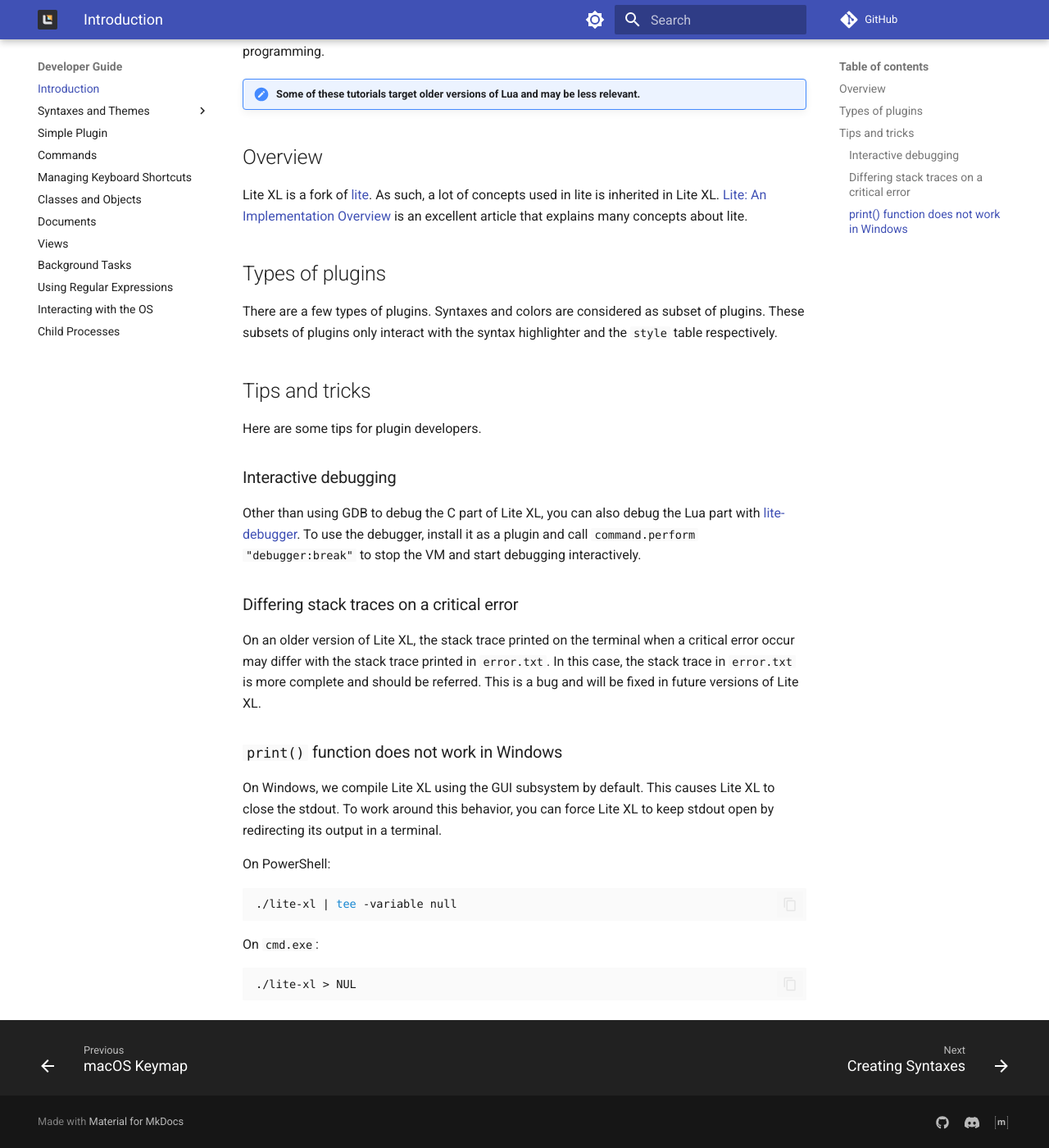
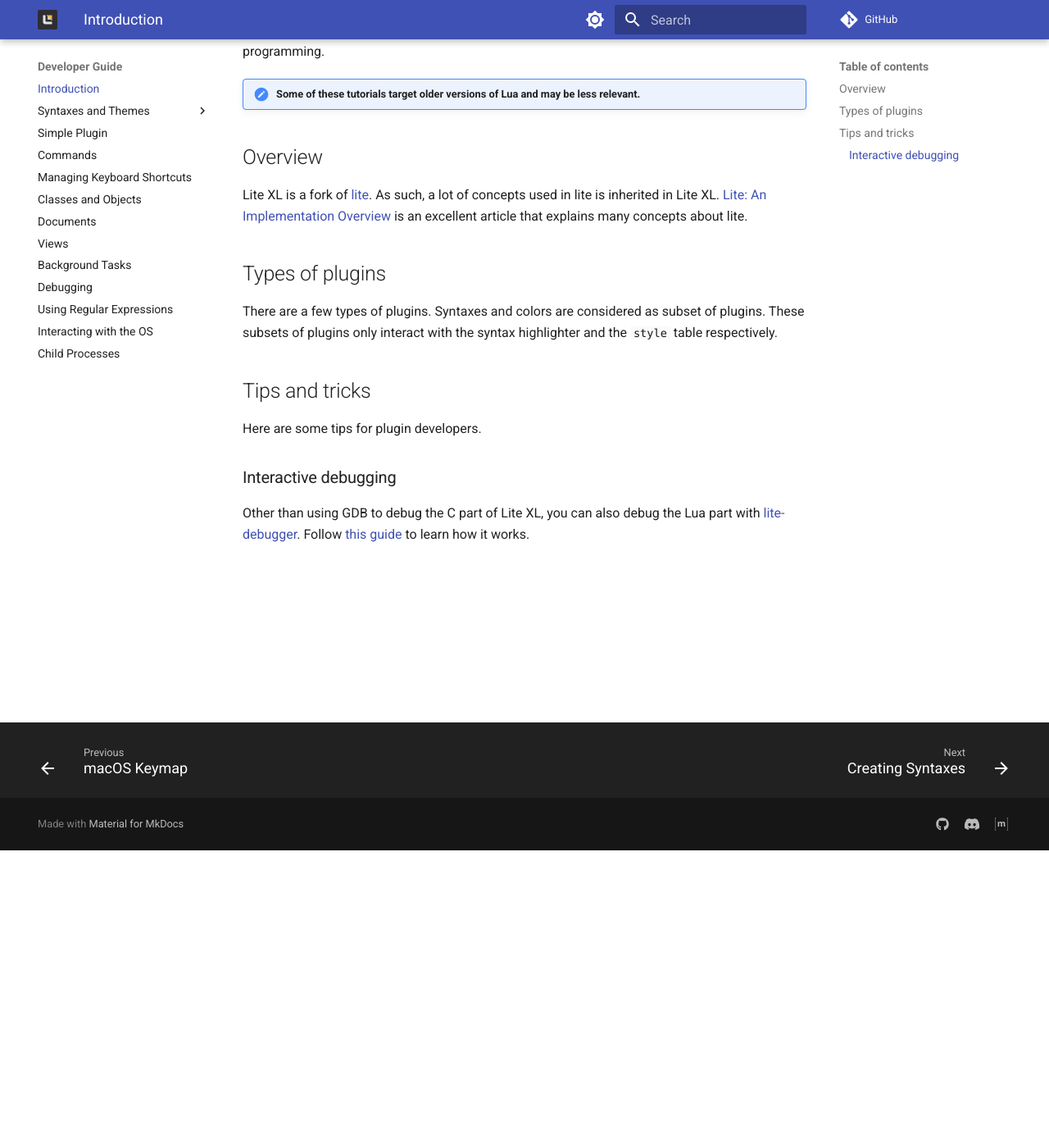
Before and after one commit to lite-xl/lite-xl.github.io, an MkDocs documentation site: the page built from docs/developer-guide/introduction.md, in a window 1280 px wide and 1400 px high, scrolled down 363 px. Shown: the whole window at 82% size. Built offline with MkDocs 1.6.1 and Material for MkDocs 9.7.7, drawn with Linux system fonts in a browser that asks for light colours; some web fonts are replaced; comment, search, counter and statistics services are not loaded; the version menu is left out.

Commit message:
Add guide on interactive debugging

````diff
--- a/docs/developer-guide/introduction.md
+++ b/docs/developer-guide/introduction.md
@@ -39,37 +39,7 @@
 
 Other than using GDB to debug the C part of Lite XL,
 you can also debug the Lua part with [lite-debugger][8].
-To use the debugger, install it as a plugin and call
-`command.perform "debugger:break"` to stop the VM and
-start debugging interactively.
-
-### Differing stack traces on a critical error
-
-On an older version of Lite XL, the stack trace printed on the terminal
-when a critical error occur may differ with the stack trace printed
-in `error.txt`.
-In this case, the stack trace in `error.txt` is more complete and
-should be referred.
-This is a bug and will be fixed in future versions of Lite XL.
-
-### `print()` function does not work in Windows
-
-On Windows, we compile Lite XL using the GUI subsystem by default.
-This causes Lite XL to close the stdout.
-To work around this behavior, you can force Lite XL to keep
-stdout open by redirecting its output in a terminal.
-
-On PowerShell:
-
-```powershell
-./lite-xl | tee -variable null
-```
-
-On `cmd.exe`:
-
-```batch
-./lite-xl > NUL
-```
+Follow [this guide][9] to learn how it works.
 
 
 [1]: https://www.lua.org/manual/5.4/
--- a/mkdocs.yml
+++ b/mkdocs.yml
@@ -141,6 +141,7 @@
       - "Documents": developer-guide/documents.md
       - "Views": developer-guide/views.md
       - "Background Tasks": developer-guide/background-tasks.md
+      - "Debugging": developer-guide/debugging.md
       - "Using Regular Expressions": developer-guide/using-regular-expressions.md
       - "Interacting with the OS": developer-guide/interacting-with-the-os.md
       - "Child Processes": developer-guide/child-processes.md
````
Also changed, not shown: other parts of docs/developer-guide/introduction.md (+1 -0 lines), docs/developer-guide/debugging.md (added, +260 -0 lines), docs/assets/developer-guide/debugging/debugger-prompt.png (added).
